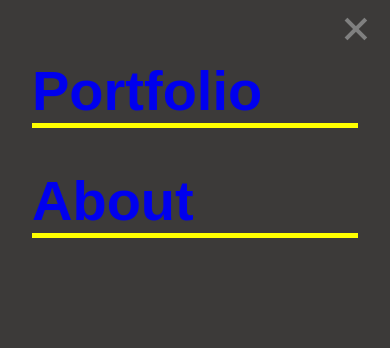
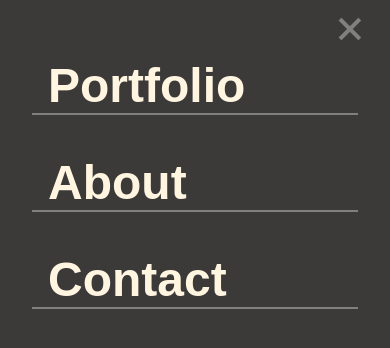
Before and after one commit to TedLivist/cr-contact-form, a plain HTML site: page index.html in a window 390 px wide. Both pictures are taken after a click on the button 366 px from the left and 27 px from the top of the page. Shown: the top 348 px of the page. Drawn offline with nearby package versions, Linux system fonts and the light colour scheme.

Commit message:
Redesign menu links and resize hamburger

```diff
--- a/css/main.css
+++ b/css/main.css
@@ -163,10 +163,16 @@ main {
 
 .menu-item {
   margin: 0 2rem 2.5rem;
-  font-size: 3.5rem;
+  padding-left: 1rem;
+  font-size: 3rem;
   font-weight: bold;
   font-family: sans-serif;
-  border-bottom: 5px solid yellow;
+  border-bottom: 2px solid grey;
+}
+
+.menu-item a {
+  text-decoration: none;
+  color: #FFF5E1;
 }
 
 .clear {
@@ -176,7 +182,7 @@ main {
 .bx-x {
   font-size: 3rem;
   float: right;
-  margin-right: 10px;
+  margin-right: 1rem;
   margin-top: 5px;
   margin-bottom: 5px;
   color: grey;
--- a/index.html
+++ b/index.html
@@ -12,7 +12,7 @@
     <header>
       <h1 id="logo">Aziz Mejri</h1>
       <button type="button" class="menu-bars">
-        <i class="fas fa-bars"></i>
+        <i class="fas fa-bars fa-lg"></i>
       </button>
     </header>
     <section class="nav-menu">
@@ -23,6 +23,9 @@
       </div>
       <div class="menu-item">
         <a href="#about" class="menu-links">About</a>
+      </div>
+      <div class="menu-item">
+        <a href="#resume-link" class="menu-links">Contact</a>
       </div>
     </section>
     <main>
@@ -245,6 +248,7 @@
           </p>
           <a
             href="https://docs.google.com/document/d/1lYq0Kb50TujzJzDWGobIchRI17JMnAiZMF9OBQgNU68/edit?usp=sharing"
+            id="resume-link"
             class="link"
             target="_blank"
             rel="noreferrer noopener"
```
